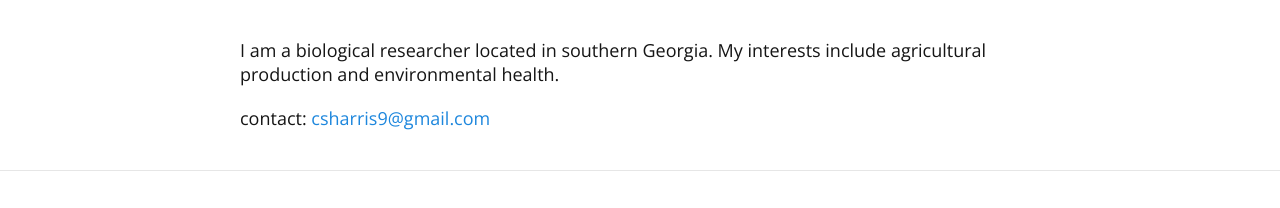
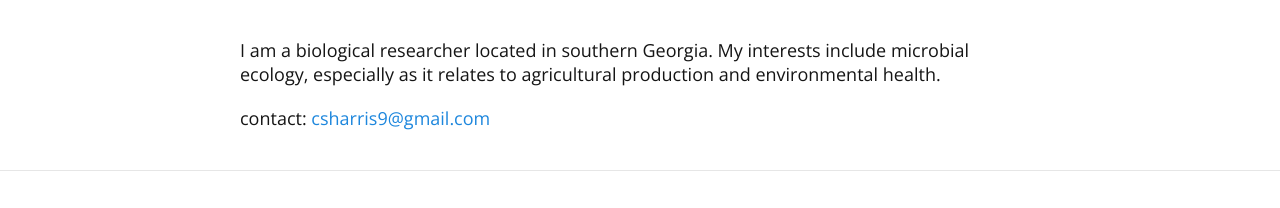
Before and after one commit to CaseyHarris/CaseyHarris.github.io, a plain HTML site: page index.html in a window 1280 px wide. Shown: the part 774-982 px from the top of the page. Drawn offline with nearby package versions, Linux system fonts and the light colour scheme.

Commit message:
Changed interests

```diff
--- a/index.html
+++ b/index.html
@@ -22,7 +22,7 @@
 		</nav>
 		<section id='about-me'>
 			<div class='contain'>
-				<p>I am a biological researcher located in southern Georgia. My interests include agricultural production and environmental health. </p>
+				<p>I am a biological researcher located in southern Georgia. My interests include microbial ecology, especially as it relates to agricultural production and environmental health. </p>
 				contact: <a href='mailto:csharris9@gmail.com'>csharris9@gmail.com</a>
 		</section>
 		<section id='research'>
```
